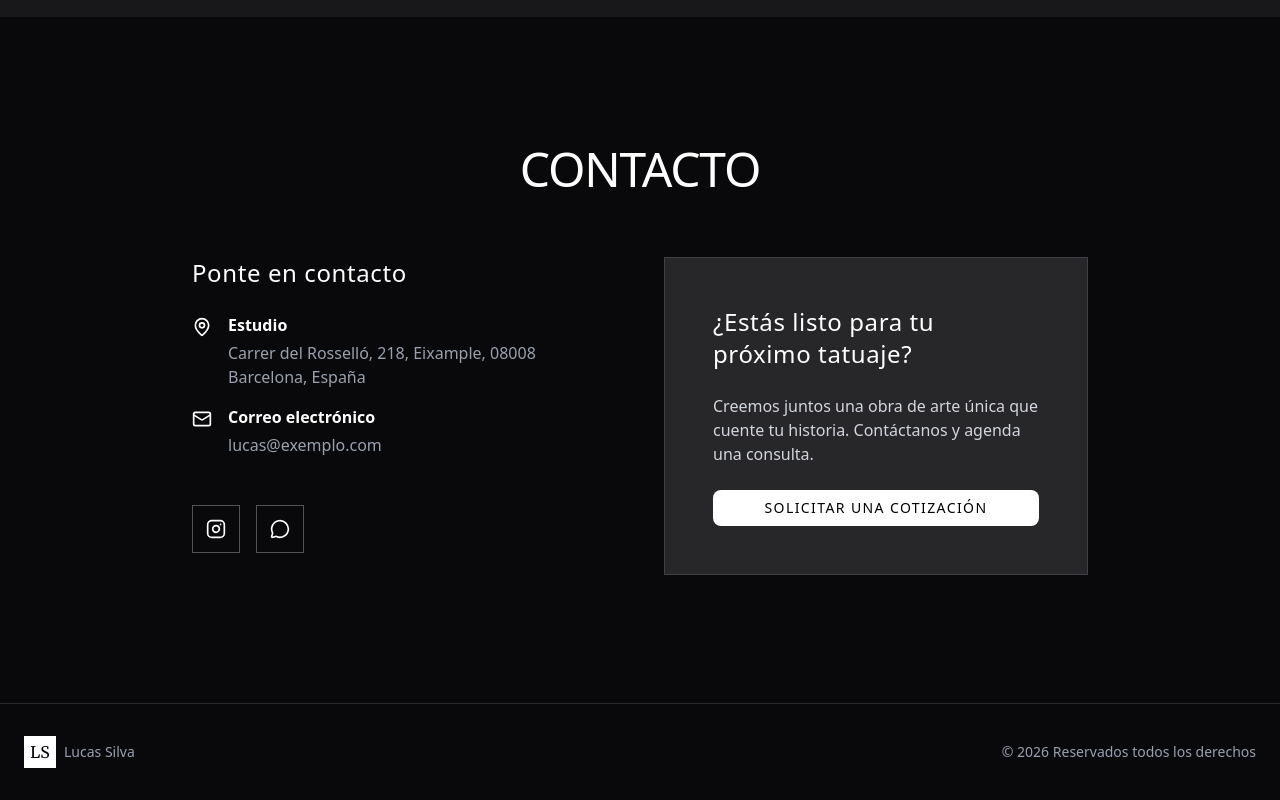
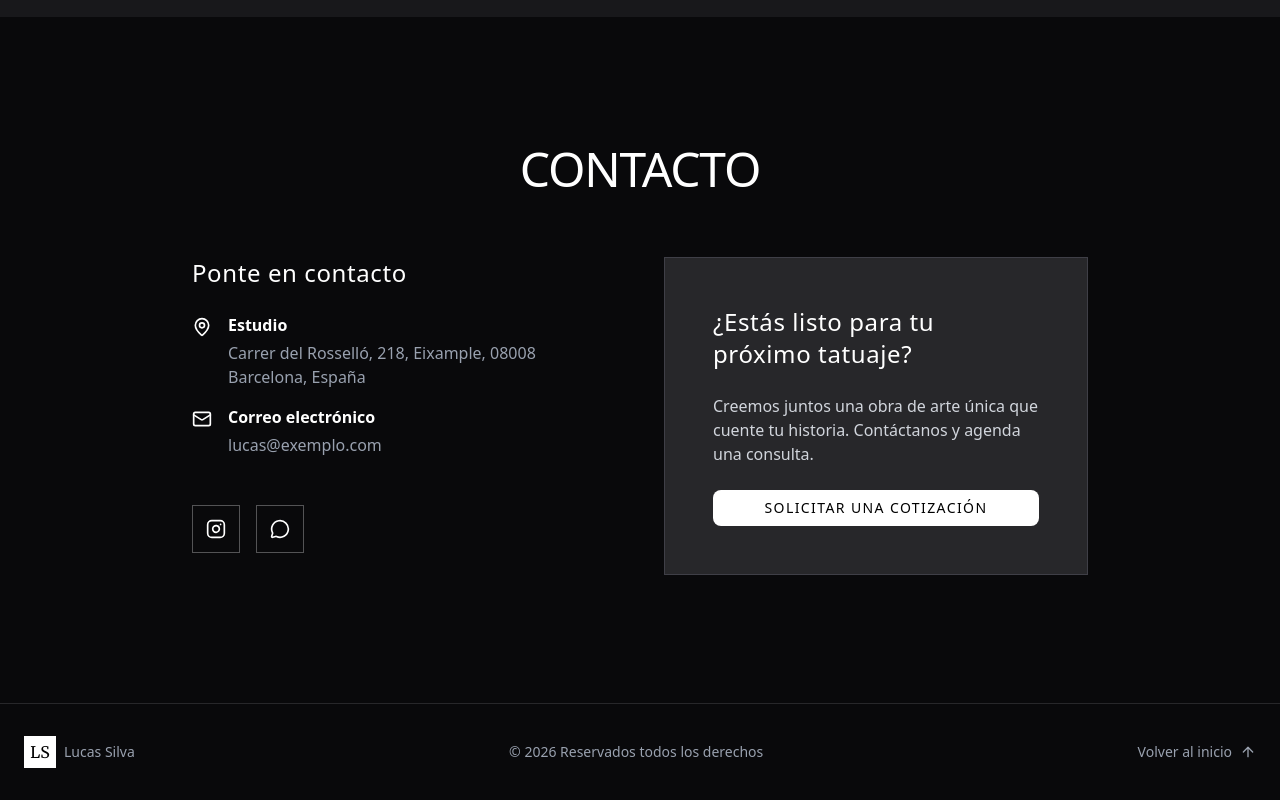
Before and after one commit to wendryuslima/lucas-tatto, a Next.js app: page / in a window 1280 px wide. Shown: the part 4904-5704 px from the top of the page. Built offline with nearby package versions, Linux system fonts and the light colour scheme.

Commit message:
feat: add return initial

```diff
--- a/app/_components/footer.tsx
+++ b/app/_components/footer.tsx
@@ -1,11 +1,23 @@
 "use client";
 
+import { ArrowUp } from "lucide-react";
+import type { MouseEvent } from "react";
 import { translations } from "@/lib/translations";
 import { useLanguage } from "./language-provider";
 
 const Footer = () => {
   const { language } = useLanguage();
   const t = translations[language];
+  const handleBackToTop = (event: MouseEvent<HTMLAnchorElement>) => {
+    event.preventDefault();
+    const target = document.querySelector("#home");
+
+    if (!target) {
+      return;
+    }
+
+    target.scrollIntoView({ behavior: "smooth", block: "start" });
+  };
 
   return (
     <footer className="bg-zinc-950 border-t border-zinc-800 py-8">
@@ -21,6 +33,15 @@ const Footer = () => {
           <p className="text-sm text-gray-400">
             © {new Date().getFullYear()} {t.footer.rights}
           </p>
+
+          <a
+            href="#home"
+            onClick={handleBackToTop}
+            className="text-xs md:text-sm text-gray-400 hover:text-white transition-colors inline-flex items-center gap-2"
+          >
+            {t.footer.backToTop}
+            <ArrowUp size={16} />
+          </a>
         </div>
       </div>
     </footer>
--- a/lib/translations.ts
+++ b/lib/translations.ts
@@ -98,6 +98,7 @@ export const translations = {
     },
     footer: {
       rights: "Reservados todos los derechos",
+      backToTop: "Volver al inicio",
     },
     whatsapp: {
       ariaLabel: "Abrir conversación en WhatsApp",
@@ -200,6 +201,7 @@ export const translations = {
     },
     footer: {
       rights: "Todos os direitos reservados",
+      backToTop: "Voltar para o topo",
     },
     whatsapp: {
       ariaLabel: "Abrir conversa no WhatsApp",
```
